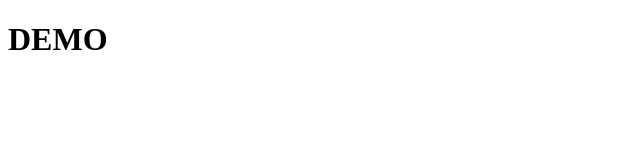
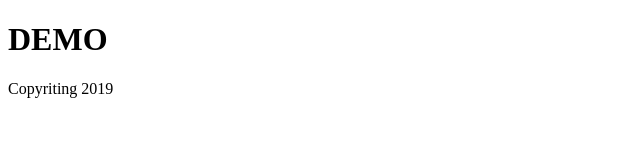
Before and after one commit to DenisBorodkin/New_HOME_PROJECT_5, a plain HTML site: page index.html in a window 1280 px wide. Shown: the whole page, without its empty margins (0-640 px from the left). Drawn offline with Linux system fonts and the light colour scheme.

Commit message:
Footer added

```diff
--- a/index.html
+++ b/index.html
@@ -1,12 +1,16 @@
 <!DOCTYPE html>
 <html lang="en">
+
 <head>
 	<meta charset="UTF-8">
 	<meta http-equiv="X-UA-Compatible" content="IE=edge">
 	<meta name="viewport" content="width=device-width, initial-scale=1.0">
 	<title>Document</title>
 </head>
+
 <body>
 	<h1>DEMO</h1>
+	<footer>Copyriting 2019</footer>
 </body>
+
 </html>
```
